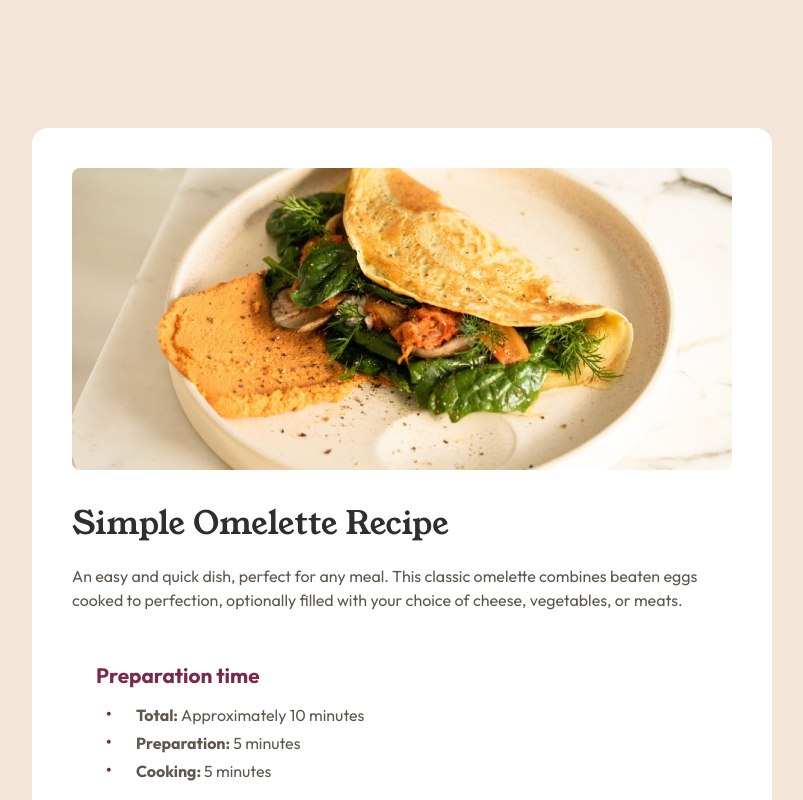
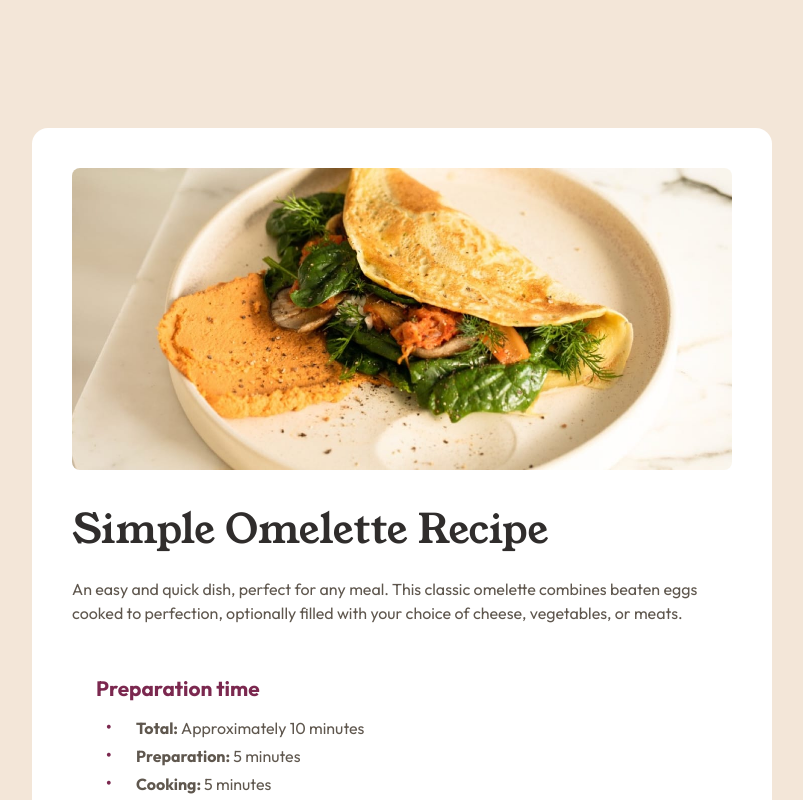
Before and after one commit to ana0066/recipe-page-main, a plain HTML site: page index.html in a window 1280 px wide. Shown: the top 800 px of the page, without its empty margins (238-1041 px from the left). Drawn offline with Linux system fonts and the light colour scheme.

Commit message:
cambio letra

```diff
--- a/style.css
+++ b/style.css
@@ -50,7 +50,7 @@ main img{
 h1{
     font-family: 'Young Serif', Georgia, serif;
     font-weight: 400;
-    font-size: 2rem;
+    font-size: 2.53rem;
     color: hsl(24, 5%, 18%);
 }
 
```
